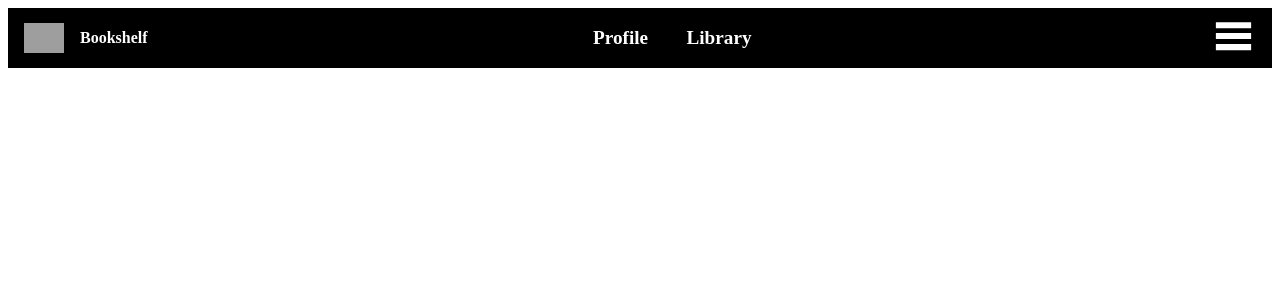
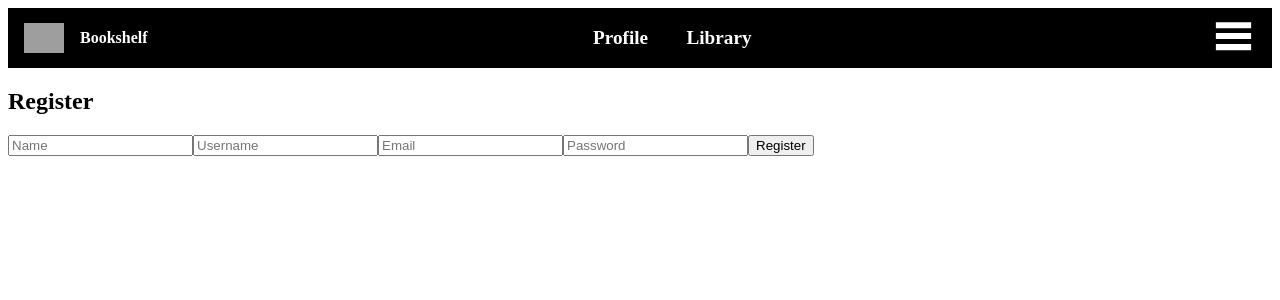
Before and after one commit to nickolajr/Bookshelf-Angular, an Angular app: page /register in a window 1280 px wide. Before the commit this address led to /. Shown: the top 300 px of the page. Built offline with nearby package versions, Linux system fonts and the light colour scheme; grey boxes are pictures that could not be loaded.

Commit message:
log out/create account

```diff
--- a/src/app/app-routing.module.ts
+++ b/src/app/app-routing.module.ts
@@ -4,16 +4,18 @@ import { LoginComponent } from './components/login/login.component';
 import { BookComponent } from './components/Book/book.component';
 import { ProfileComponent } from './profile/profile.component';
 import { SettingsComponent } from './settings/settings.component';
-
+import { RegisterComponent } from './components/register/register.component';
 // Settings sub-components
 import { ChangePasswordComponent } from './change-password/change-password.component';
 import { ChangeEmailComponent } from './change-email/change-email.component';
 import { ChangeUsernameComponent } from './change-username/change-username.component';
 
+
 const routes: Routes = [
   { path: 'login', component: LoginComponent },
   { path: 'library', component: BookComponent },
   { path: 'profile', component: ProfileComponent },
+  { path: 'register', component: RegisterComponent},
   { path: 'settings', component: SettingsComponent, children: [
     { path: 'change-password', component: ChangePasswordComponent },
     { path: 'change-email', component: ChangeEmailComponent },
--- a/src/app/app.module.ts
+++ b/src/app/app.module.ts
@@ -12,6 +12,7 @@ import { ChangePasswordComponent } from './change-password/change-password.compo
 import { ChangeEmailComponent } from './change-email/change-email.component';
 import { ChangeUsernameComponent } from './change-username/change-username.component';
 import { ToolbarComponent } from './toolbar/toolbar.component';
+import { RegisterComponent } from './components/register/register.component';
 
 @NgModule({
   declarations: [
@@ -23,7 +24,8 @@ import { ToolbarComponent } from './toolbar/toolbar.component';
     ChangePasswordComponent,
     ChangeEmailComponent,
     ChangeUsernameComponent,
-    ToolbarComponent
+    ToolbarComponent,
+    RegisterComponent,
   ],
   imports: [
     BrowserModule,
--- a/src/app/components/login/login.component.ts
+++ b/src/app/components/login/login.component.ts
@@ -18,7 +18,7 @@ export class LoginComponent {
       (data: any) => {
         if (data.accountId) {
           sessionStorage.setItem('accountId', data.accountId);
-          this.router.navigate(['/book']);
+          this.router.navigate(['/library']);
         } else {
           console.log(data);
           alert('Login failed');
--- /dev/null
+++ b/src/app/components/register/register.component.html
@@ -0,0 +1,10 @@
+<div class="register-container">
+    <h2>Register</h2>
+    <form [formGroup]="registerForm" (ngSubmit)="register()">
+      <input formControlName="Name" placeholder="Name" />
+      <input formControlName="UserName" placeholder="Username" />
+      <input formControlName="Email" placeholder="Email" />
+      <input formControlName="Password" placeholder="Password" type="password" />
+      <button type="submit">Register</button>
+    </form>
+  </div>
--- /dev/null
+++ b/src/app/components/register/register.component.ts
@@ -0,0 +1,34 @@
+import { Component } from '@angular/core';
+import { Router } from '@angular/router';
+import { FormGroup, FormControl } from '@angular/forms';
+import { AccountService } from 'src/app/services/account.service';
+
+@Component({
+  selector: 'app-register',
+  templateUrl: './register.component.html',
+  styleUrls: ['./register.component.css']
+})
+export class RegisterComponent {
+  registerForm = new FormGroup({
+    Name: new FormControl(''),
+    UserName: new FormControl(''),
+    Email: new FormControl(''),
+    Password: new FormControl(''),
+  });
+
+  constructor(private accountService: AccountService, private router: Router) {}
+
+  register() {
+    this.accountService.register(this.registerForm.value).subscribe(
+      (data: any) => {
+        console.log(data);
+        // Navigate to the login page after successful registration
+        this.router.navigate(['/login']);
+      },
+      (error: any) => {
+        console.log(error);
+        alert('Registration failed');
+      }
+    );
+  }
+}
--- a/src/app/services/account.service.ts
+++ b/src/app/services/account.service.ts
@@ -30,6 +30,9 @@ export class AccountService {
 
   constructor(private http: HttpClient) { }
 
+  register(accountData: any): Observable<any> {
+    return this.http.post<any>(`${this.apiUrl}Create`, accountData);
+  }
 
 
   GetAccount(id: number): Observable<ApiResponse> {
--- a/src/app/toolbar/toolbar.component.html
+++ b/src/app/toolbar/toolbar.component.html
@@ -36,7 +36,8 @@
             <a routerLink="settings" class="link">Settings</a><br>
             <a routerLink="help" class="link">Help</a><br>
             <a *ngIf="isLoggedIn == false" routerLink="login" class="link">Login</a>
-            <a *ngIf="isLoggedIn == true" routerLink="logout" class="link">Logout</a>
+            <button *ngIf="isLoggedIn == true" (click)="logout()" class="link">Logout</button>
+            <a *ngIf="isLoggedIn == false" routerLink="register" class="link">Register</a>
             <p class="subtext">Made by TrickFire</p>
         </div>
 
--- a/src/app/toolbar/toolbar.component.ts
+++ b/src/app/toolbar/toolbar.component.ts
@@ -1,4 +1,5 @@
 import { Component } from '@angular/core';
+import { Router } from '@angular/router';
 
 @Component({
   selector: 'app-toolbar',
@@ -8,7 +9,17 @@ import { Component } from '@angular/core';
 export class ToolbarComponent {
   isLoggedIn: boolean = false;
 
+  constructor(private router: Router) {}
+
   ngOnInit(): void {
     this.isLoggedIn = sessionStorage.getItem('accountId') != null;
   }
+
+  logout() {
+    // Remove the user's session data
+    sessionStorage.removeItem('accountId');
+
+    // Redirect to the login page
+    this.router.navigate(['/login']);
+  }
 }
```
Also changed, not shown: src/app/components/register/register.component.css (added).
